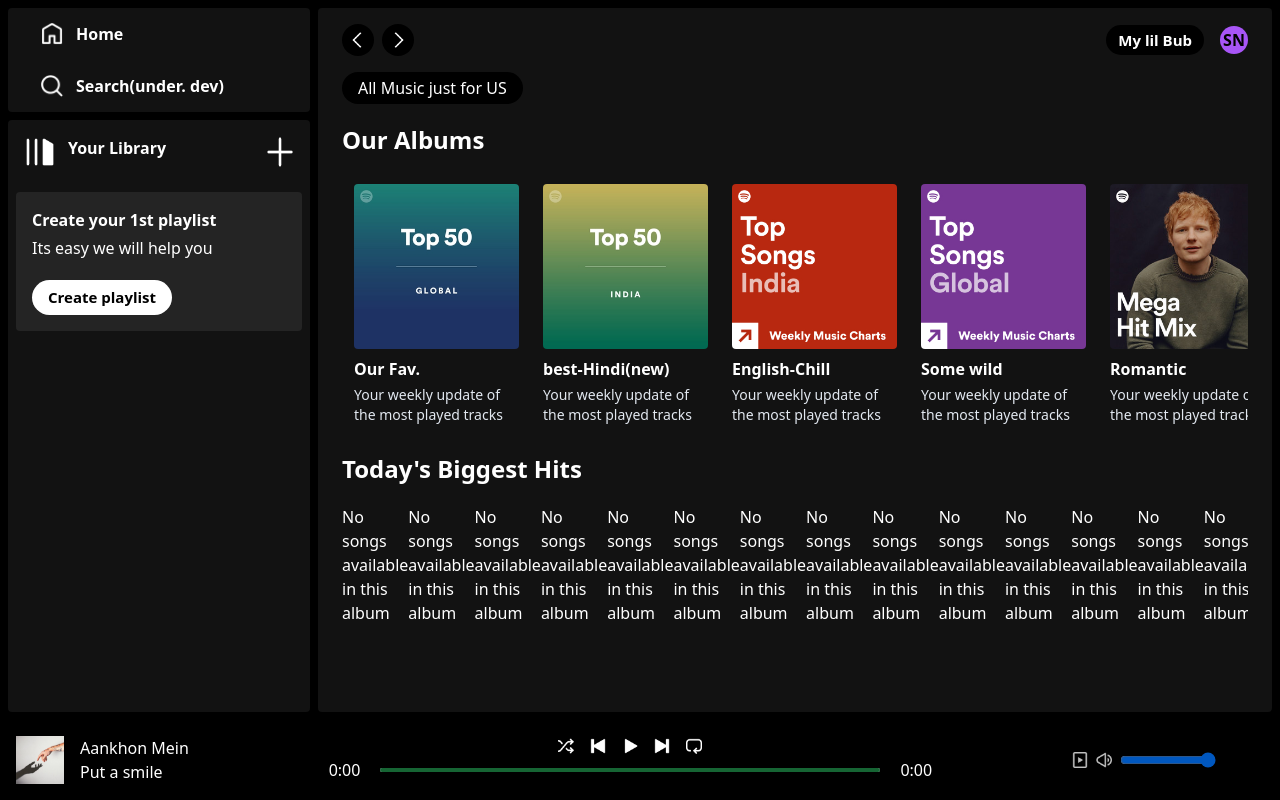
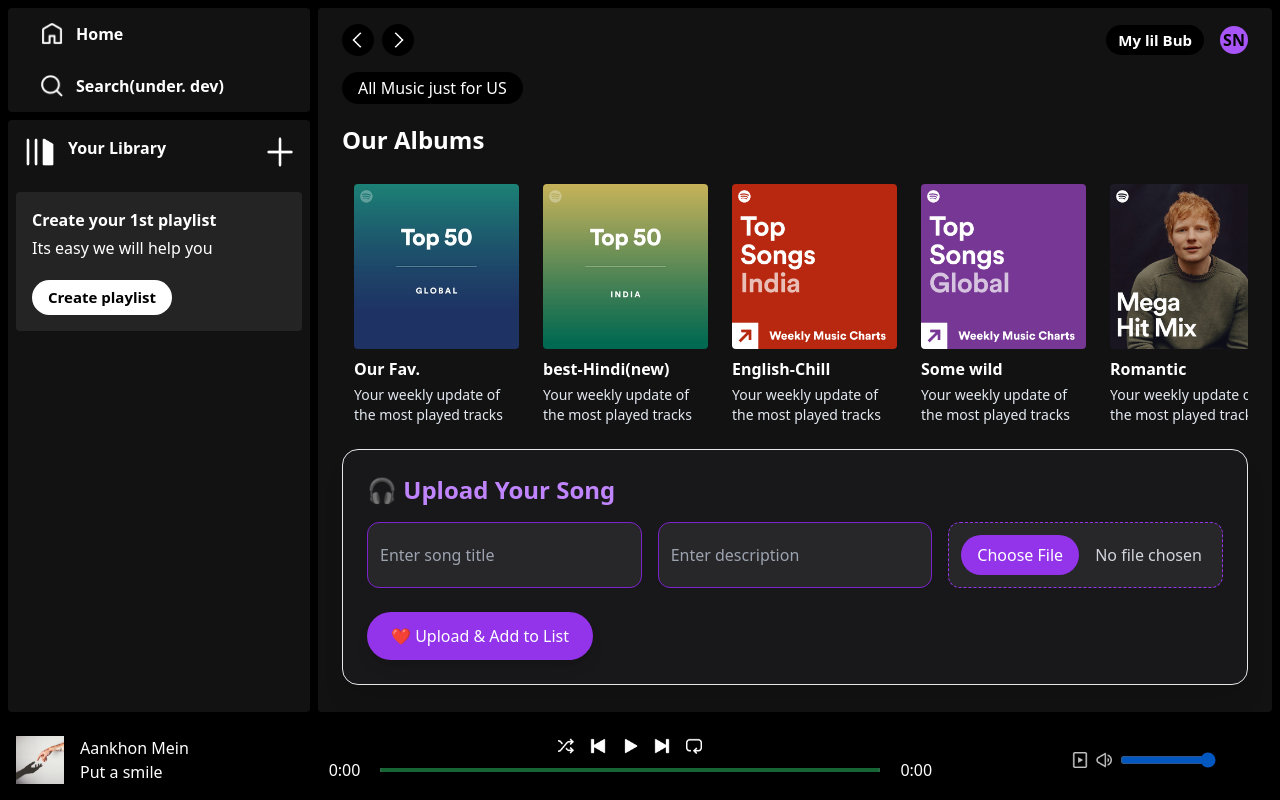
Before and after one commit to ShantanuGame/Personify, a React (Vite) app: page / in a window 1280 px wide. Built offline with nearby package versions, Linux system fonts and the light colour scheme.

Commit message:
Update DisplayHome.jsx

```diff
--- a/src/components/DisplayHome.jsx
+++ b/src/components/DisplayHome.jsx
@@ -23,21 +23,34 @@
           ))}
         </div>
       </div>
+<div className="mb-10 bg-zinc-900 p-6 rounded-2xl shadow-xl border border-aliceblue">
+  <h1 className="text-2xl font-bold text-purple-400 mb-4">🎧 Upload Your Song</h1>
 
-      <div className="mb-4">
-        <h1 className="my-5 font-bold text-2xl">Today's Biggest Hits</h1>
-        <div className="flex overflow-auto">
-          {songsData.map((item) => (
-            <Songitem
-              key={item.id}
-              name={item.name}
-              desc={item.desc}
-              id={item.id}
-              image={item.image}
-            />
-          ))}
-        </div>
-      </div>
+  <div className="grid md:grid-cols-3 gap-4">
+    <input
+      type="text"
+      placeholder="Enter song title"
+      className="p-3 rounded-xl bg-zinc-800 text-white placeholder-gray-400 border border-purple-700 focus:outline-none focus:ring-2 focus:ring-purple-500"
+    />
+    <input
+      type="text"
+      placeholder="Enter description"
+      className="p-3 rounded-xl bg-zinc-800 text-white placeholder-gray-400 border border-purple-700 focus:outline-none focus:ring-2 focus:ring-purple-500"
+    />
+    <input
+      type="file"
+      accept=".mp3"
+      className="p-3 rounded-xl bg-zinc-800 text-gray-300 border border-dashed border-purple-600 file:mr-4 file:py-2 file:px-4 file:rounded-full file:border-0 file:bg-purple-600 file:text-white hover:file:bg-purple-700"
+    />
+  </div>
+
+  <button
+    className="mt-6 px-6 py-3 bg-purple-600 text-white rounded-full shadow-lg hover:bg-purple-700 hover:shadow-purple-500/50 transition duration-300"
+  >
+    ❤️ Upload & Add to List
+  </button>
+</div>
+
     </>
   );
 };
```
